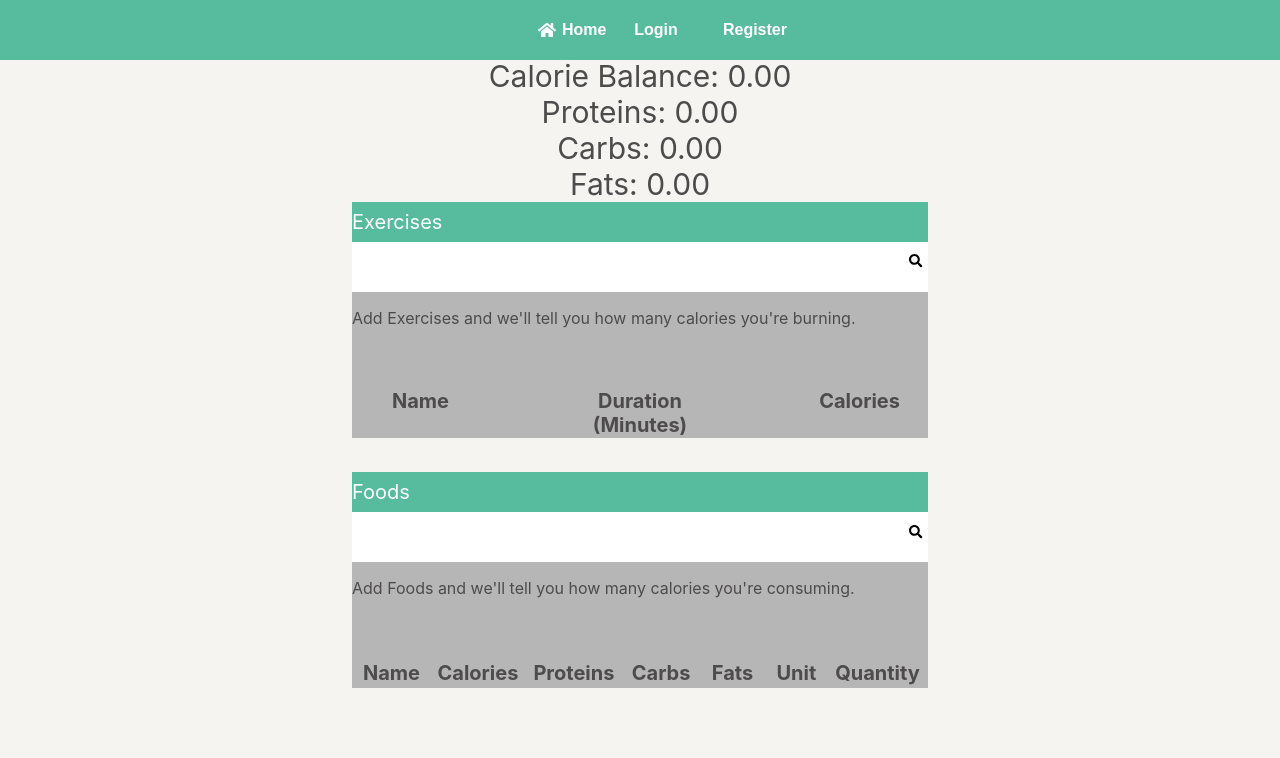
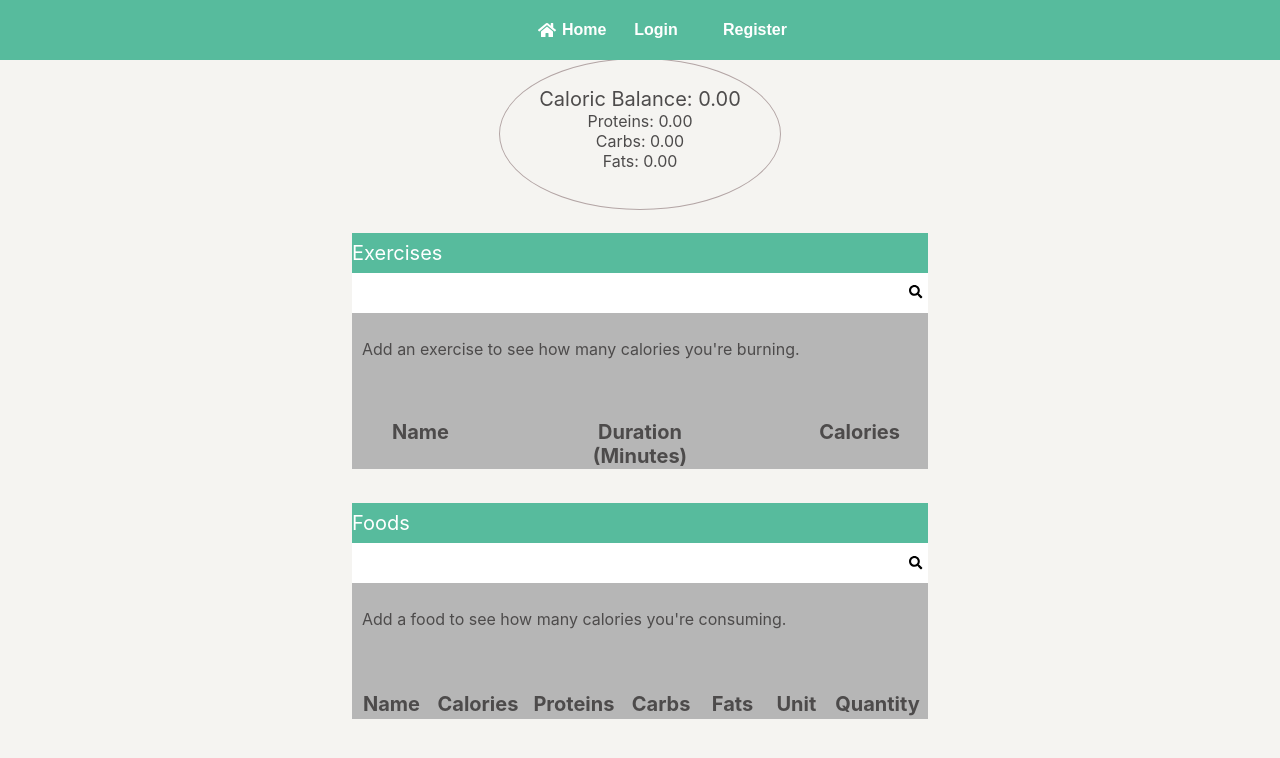
Before and after one commit to KostadinDinkov/HealthTracker, a React (Create React App) app in the folder health-tracker/: page /home in a window 1280 px wide. Shown: the top 758 px of the page. Built offline with nearby package versions, Linux system fonts and the light colour scheme.

Commit message:
css improvements

```diff
--- a/health-tracker/src/components/Homepage/Homepage.css
+++ b/health-tracker/src/components/Homepage/Homepage.css
@@ -5,14 +5,31 @@
   align-items: center;
   color:rgb(77, 75, 75);
 }
+
+.balance {
+  display: flex;
+  flex-direction: column;
+  text-align: center;
+  border:1px solid rgb(180, 166, 166);
+  border-radius: 50%;
+  width:280px;
+  height:150px;
+}
+
+.caloric-details{
+  font-size: 1.6rem;
+}
+
 .headers{
   font-family: Arial, Helvetica, sans-serif;
   font-size: 2rem;
 }
 .caloric-balance{
-  font-size: 3rem;
+  margin-top: 10%;
+  font-size: 2rem;
 }
 .exercises{
+  margin-top: 2%;
   width: 50%;
   background-color:rgb(182, 182, 182);
 }
@@ -113,8 +130,12 @@
   width: 100%;
   border:none;
   font-size: 1.6rem;
+
 }
 
+p{
+  margin-left: 10px;
+}
 .search-button{
   height: 100%;
   border: none;
@@ -127,10 +148,11 @@
   display: flex;
   height: 4rem;
   background-color: white;
+
 }
 .search-field{
   height: 5rem;
-  background-color: white;
+  background-color: (182, 182, 182);
   display: flex;
   flex-direction: column;
   align-items: center;
--- a/health-tracker/src/components/Homepage/Homepage.js
+++ b/health-tracker/src/components/Homepage/Homepage.js
@@ -27,9 +27,9 @@ class Homepage extends React.Component {
       food_options:' ',
       exercise_options:' ',
       exercise_list:[],
-      food_description:<p>Add Foods and we'll tell you how many calories you're consuming.</p>,
+      food_description:<p>Add a food to see how many calories you're consuming.</p>,
       foods_list:[],
-      exercise_description:<p>Add Exercises and we'll tell you how many calories you're burning.</p>,
+      exercise_description:<p>Add an exercise to see how many calories you're burning.</p>,
       caloric_balance:0,
       proteins:0,
       carbs:0,
@@ -468,10 +468,12 @@ class Homepage extends React.Component {
   render() {
     return (
       <div className="Homepage">
-        <span className="caloric-balance">Calorie Balance: {this.state.caloric_balance.toFixed(2)}</span>
-        <span className="caloric-balance">Proteins: {this.state.proteins.toFixed(2)}</span>
-        <span className="caloric-balance">Carbs: {this.state.carbs.toFixed(2)}</span>
-        <span className="caloric-balance">Fats: {this.state.fats.toFixed(2)}</span>
+        <div class="balance">
+        <span className="caloric-balance">Caloric Balance: {this.state.caloric_balance.toFixed(2)}</span>
+        <span className="caloric-details">Proteins: {this.state.proteins.toFixed(2)}</span>
+        <span className="caloric-details">Carbs: {this.state.carbs.toFixed(2)}</span>
+        <span className="caloric-details">Fats: {this.state.fats.toFixed(2)}</span>
+        </div>
         <div className="exercises">
           <div className="exercise-header">
             <div className="header-title">
@@ -480,7 +482,7 @@ class Homepage extends React.Component {
           </div>
           <div className="search-field">
           <div className="search-container">
-            <input type="text" className="search-bar" placeholder="Search for exercises here..." id="exercise_search" value={this.state.exercise} onChange={this.onChangeExercise} />
+            <input type="text" type="Search" className="search-bar" placeholder="Search for exercises here..." id="exercise_search" value={this.state.exercise} onChange={this.onChangeExercise} />
             <button className="search-button" onClick={this.onPickExercise}><FontAwesomeIcon className="icon" icon={faSearch}/></button>
           </div>
           </div>
@@ -513,7 +515,7 @@ class Homepage extends React.Component {
           </div>
           <div className="search-field">
           <div className="search-container">
-            <input type="text" className="search-bar" placeholder="Search for foods here..." id="food_search" value={this.state.food} onChange={this.onChangeFood}/>
+            <input type="text" type="Search" className="search-bar" placeholder="Search for foods here..." id="food_search" value={this.state.food} onChange={this.onChangeFood}/>
             <button className="search-button" ><FontAwesomeIcon className="icon" icon={faSearch} onClick={this.onPickUserFood}/></button>
           </div>
           <div className="suggestion-container">
--- a/health-tracker/src/components/RegistrationForm/RegistrationForm.css
+++ b/health-tracker/src/components/RegistrationForm/RegistrationForm.css
@@ -19,6 +19,8 @@
     font-size:3rem;
     margin-bottom:5px;
 }
+
+
 .RegistrationForm .field-name{
     font-size:2rem;
 }
--- a/health-tracker/src/components/UserPage/UserPage.css
+++ b/health-tracker/src/components/UserPage/UserPage.css
@@ -21,10 +21,35 @@
     font-size: 2rem;
 }
 .UserPage #edit{
+    margin-top:20%;
     display: none;
 }
+.UserPage #edit *{
+    margin-left:10%;
+    margin-bottom:10px;
+    width: 80%;
+}
+.UserPage #edit input{
+
+    border-radius: 10px;
+    border:1px rgb(233, 223, 223) solid;
+}
+
+.UserPage #edit button{
+
+    color: white;
+    background-color:  rgb(87, 187, 157);
+    border-radius: 10px;
+    margin-top: 10px;
+    border:none;
+    height: 30px;
+}
 .UserPage .edit-tab{
+    color:rgb(77, 75, 75);
     flex-direction: column;
+        padding:20px;
+    background-color: rgba(255, 255, 255, 1);
+    border-radius: 10px;
 }
 .UserPage .field-name{
     font-size:2rem;
```
